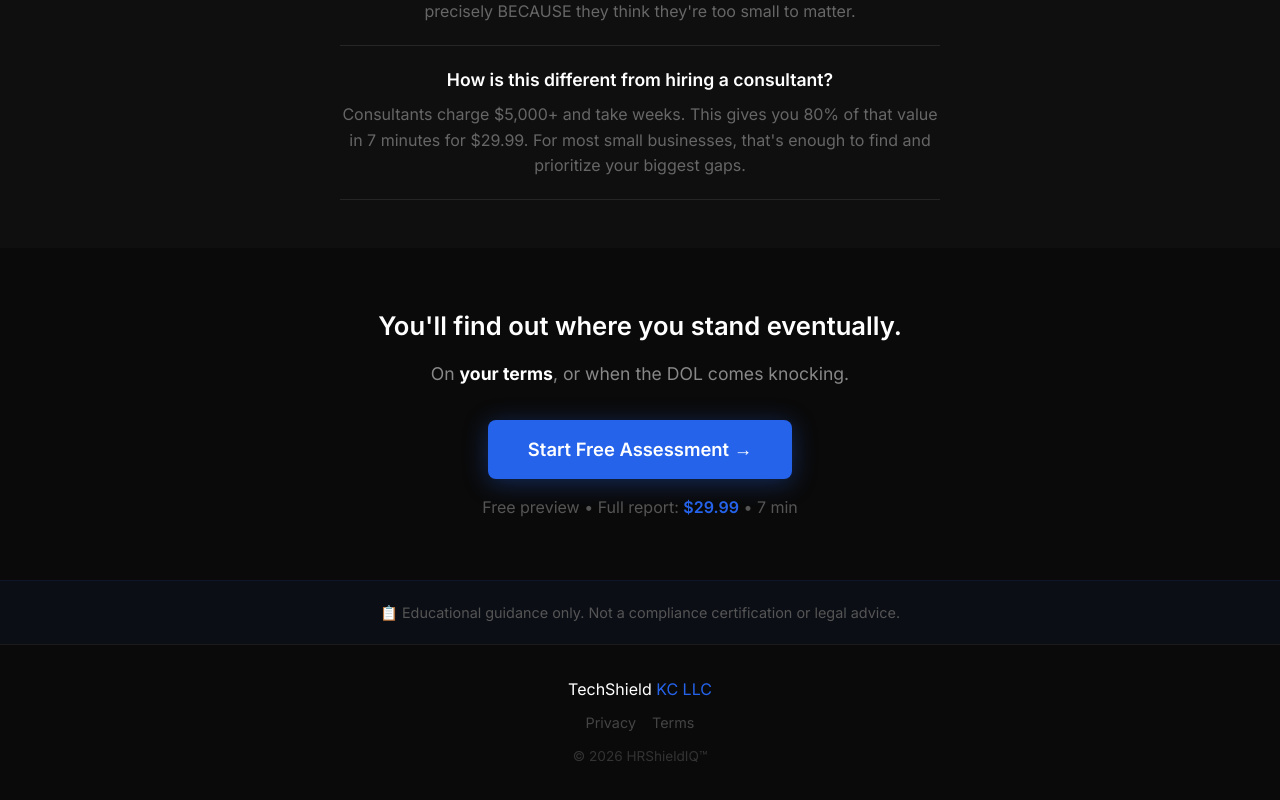
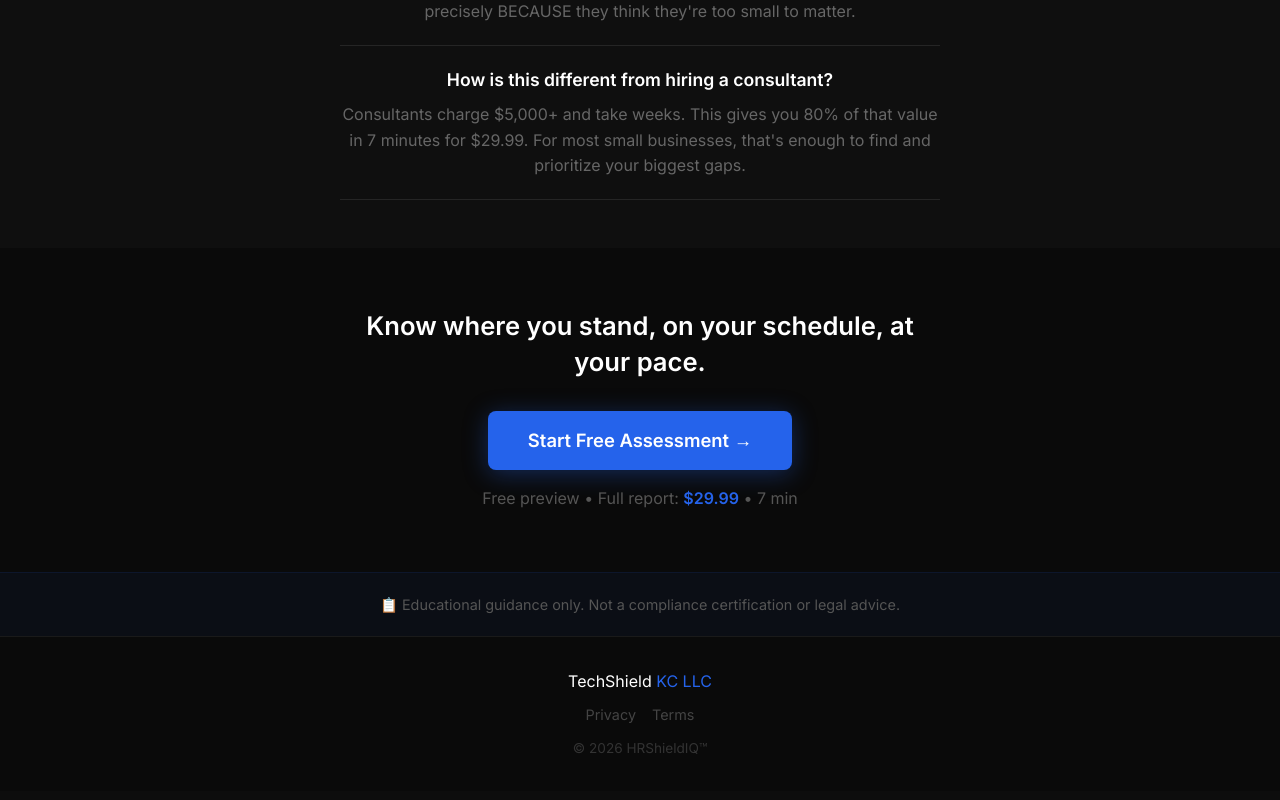
Before and after one commit to TechShieldKC/hrshieldiq, a React (Create React App) app: page / in a window 1280 px wide. Shown: the part 3988-4788 px from the top of the page. Built offline with nearby package versions, Linux system fonts and the light colour scheme.

Commit message:
Update App.js

```diff
--- a/src/App.js
+++ b/src/App.js
@@ -1043,8 +1043,7 @@ CRITICAL: Return ONLY valid JSON, no markdown.`;
 
           {/* Final CTA */}
           <section style={{ padding: '60px 24px', textAlign: 'center', maxWidth: '600px', margin: '0 auto' }}>
-            <h2 style={{ fontSize: '1.6rem', fontWeight: 600, color: '#fff', marginBottom: '16px', lineHeight: 1.4 }}>You'll find out where you stand eventually.</h2>
-            <p style={{ fontSize: '1.1rem', color: '#888', marginBottom: '32px', lineHeight: 1.6 }}>On <strong style={{ color: '#fff' }}>your terms</strong>, or when the DOL comes knocking.</p>
+            <h2 style={{ fontSize: '1.6rem', fontWeight: 600, color: '#fff', marginBottom: '32px', lineHeight: 1.4 }}>Know where you stand, on your schedule, at your pace.</h2>
             <button onClick={() => setCurrentStep('business')} style={{ display: 'inline-block', backgroundColor: colors.primary, color: '#fff', padding: '18px 40px', fontSize: '1.15rem', fontWeight: 600, borderRadius: '8px', border: 'none', cursor: 'pointer', boxShadow: '0 4px 24px rgba(37,99,235,0.35)', fontFamily: 'inherit' }}>
               Start Free Assessment →
             </button>
```
